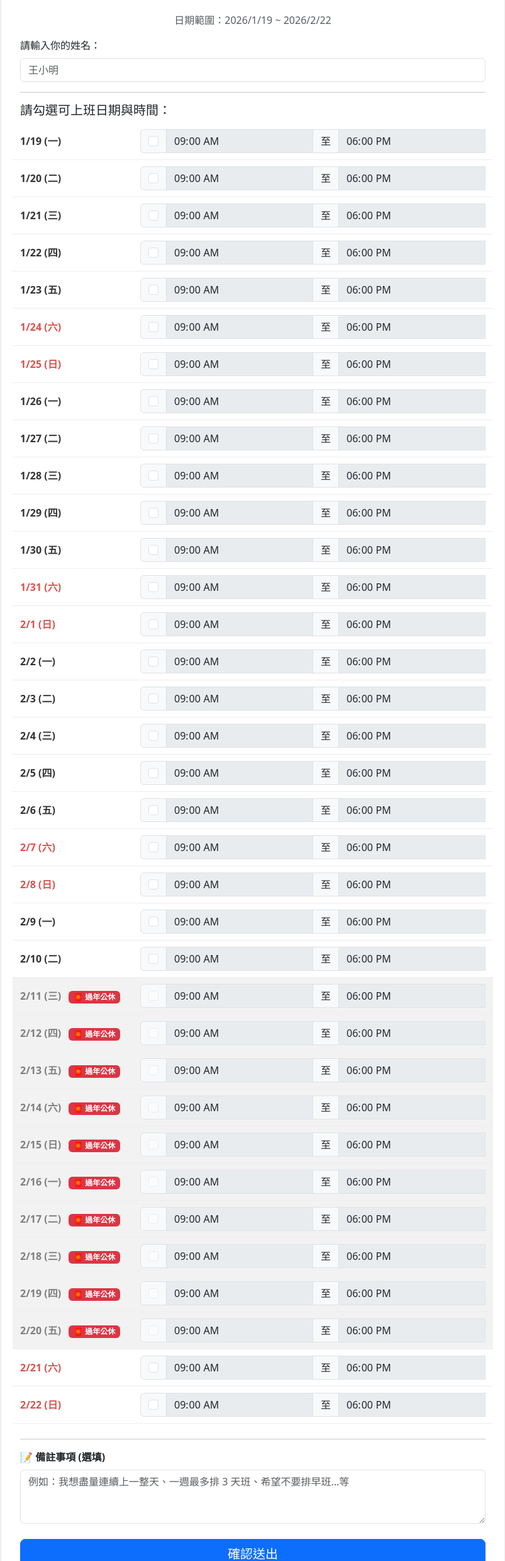
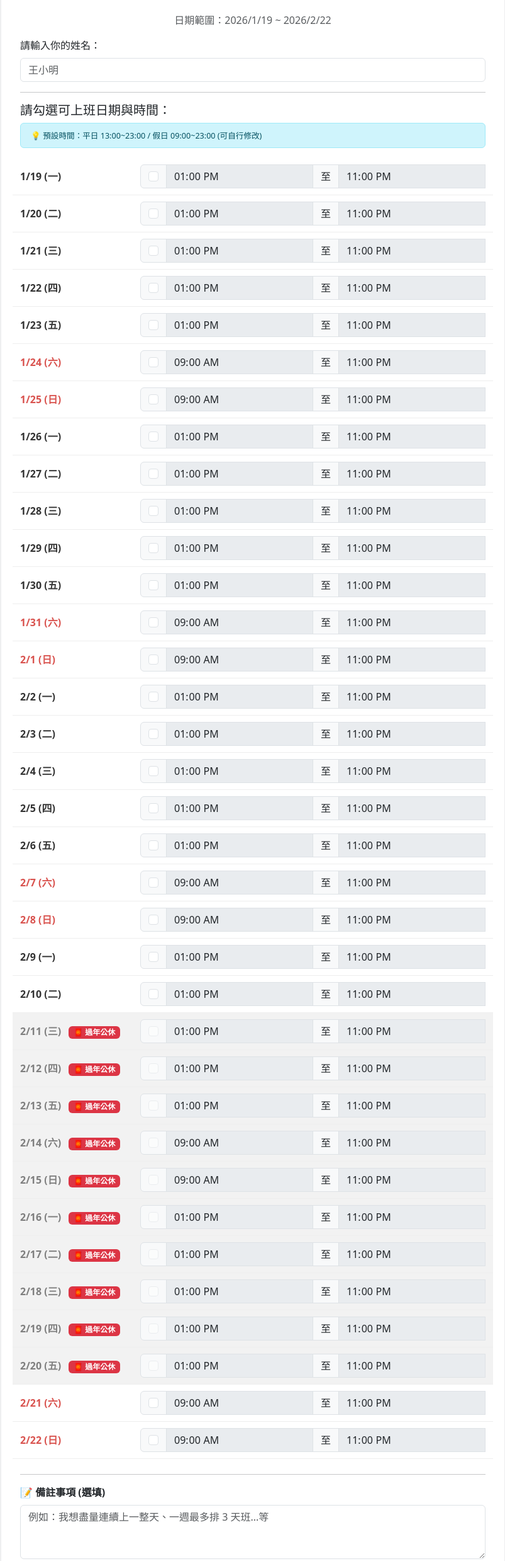
Before and after one commit to YUHUNG0221/yuhung0221.github.io, a plain HTML site: page index.html in a window 1280 px wide. Shown: the part 92-2570 px from the top of the page at 63% size, without its empty margins (238-1041 px from the left). Drawn offline with nearby package versions, Linux system fonts and the light colour scheme.

Commit message:
Enhance schedule form with default time settings
Updated the schedule form to include default time settings based on weekdays and weekends, and added a note about default times.

```diff
--- a/index.html
+++ b/index.html
@@ -32,13 +32,16 @@
 
     <hr>
     <h5>請勾選可上班日期與時間：</h5>
+    <div class="alert alert-info py-2" style="font-size: 0.9rem;">
+        <small>💡 預設時間：平日 13:00~23:00 / 假日 09:00~23:00 (可自行修改)</small>
+    </div>
     <div id="schedule-container">
         </div>
 
     <hr class="mt-4">
     <div class="mb-4">
         <label for="remarks" class="form-label fw-bold">📝 備註事項 (選填)</label>
-        <textarea class="form-control" id="remarks" rows="3" placeholder="例如：我想盡量連續上一整天、一週最多排 3 天班、希望不要排早班...等"></textarea>
+        <textarea class="form-control" id="remarks" rows="3" placeholder="例如：我想盡量連續上一整天、一週最多排 3 天班...等"></textarea>
     </div>
 
     <div class="d-grid gap-2">
@@ -56,6 +59,7 @@
     import { getFirestore, collection, addDoc, serverTimestamp }
     from "https://www.gstatic.com/firebasejs/10.7.1/firebase-firestore.js";
 
+    // ★★★ 請保留原本正確的 Firebase Config 設定 ★★★
     const firebaseConfig = {
       apiKey: "AIzaSyBXyBEURDETH9tVc5F4HGG6KmwSpYGOFb4",
       authDomain: "winter-aab3a.firebaseapp.com",
@@ -96,6 +100,12 @@
         // 判斷是否為過年期間
         const isCNY = (currentDate >= cnyStart && currentDate <= cnyEnd);
 
+        // 設定預設時間邏輯
+        // 如果是假日(週六日) -> 09:00 起始
+        // 如果是平日(週一至五) -> 13:00 起始
+        let defaultStartTime = isWeekend ? "09:00" : "13:00";
+        let defaultEndTime = "23:00";
+
         const rowClass = isCNY ? 'holiday-row' : '';
         const disabledAttr = isCNY ? 'disabled' : '';
         const labelExtra = isCNY ? '<span class="badge bg-danger ms-2">🧧 過年公休</span>' : '';
@@ -117,9 +127,9 @@
                                    onchange="toggleInputs(this)"
                                    ${disabledAttr}>
                         </div>
-                        <input type="time" class="form-control start-time" value="09:00" disabled>
+                        <input type="time" class="form-control start-time" value="${defaultStartTime}" disabled>
                         <span class="input-group-text">至</span>
-                        <input type="time" class="form-control end-time" value="18:00" disabled>
+                        <input type="time" class="form-control end-time" value="${defaultEndTime}" disabled>
                         <input type="hidden" class="date-val" value="${dateStr}">
                     </div>
                 </div>
@@ -139,7 +149,6 @@
     // 3. 送出資料到 Firebase
     window.submitData = async function() {
         const name = document.getElementById('username').value.trim();
-        // 抓取備註內容
         const remarks = document.getElementById('remarks').value.trim();
 
         if (!name) {
@@ -171,11 +180,11 @@
             await addDoc(collection(db, "schedules"), {
                 name: name,
                 availability: availability,
-                remarks: remarks, // 將備註欄位一併上傳
+                remarks: remarks,
                 submittedAt: serverTimestamp()
             });
 
-            alert('✅ 感謝！你的班表 (含備註) 已成功送出。');
+            alert('✅ 感謝！你的班表已成功送出。');
             location.reload();
         } catch (e) {
             console.error("Error adding document: ", e);
```
